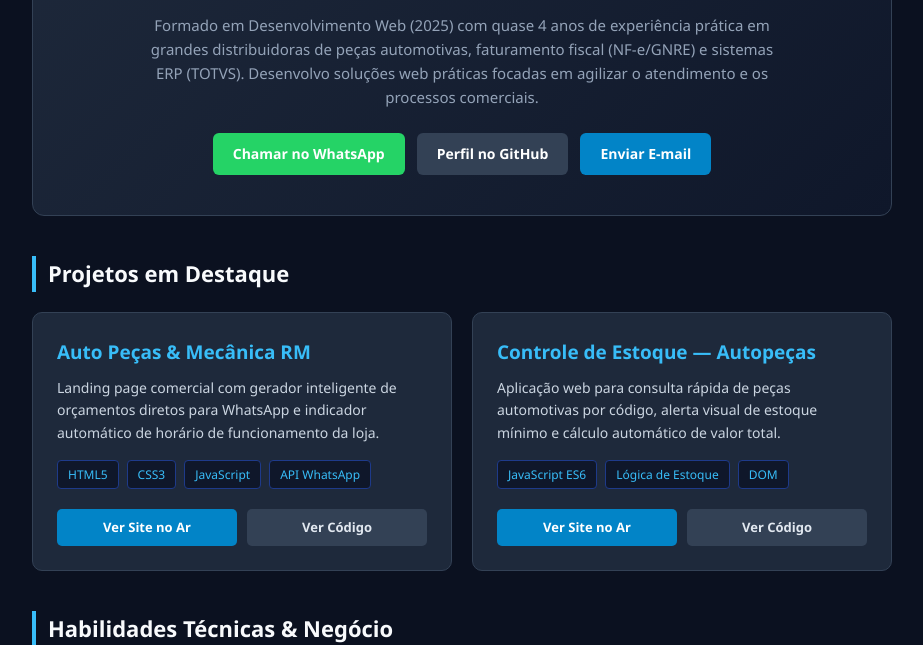
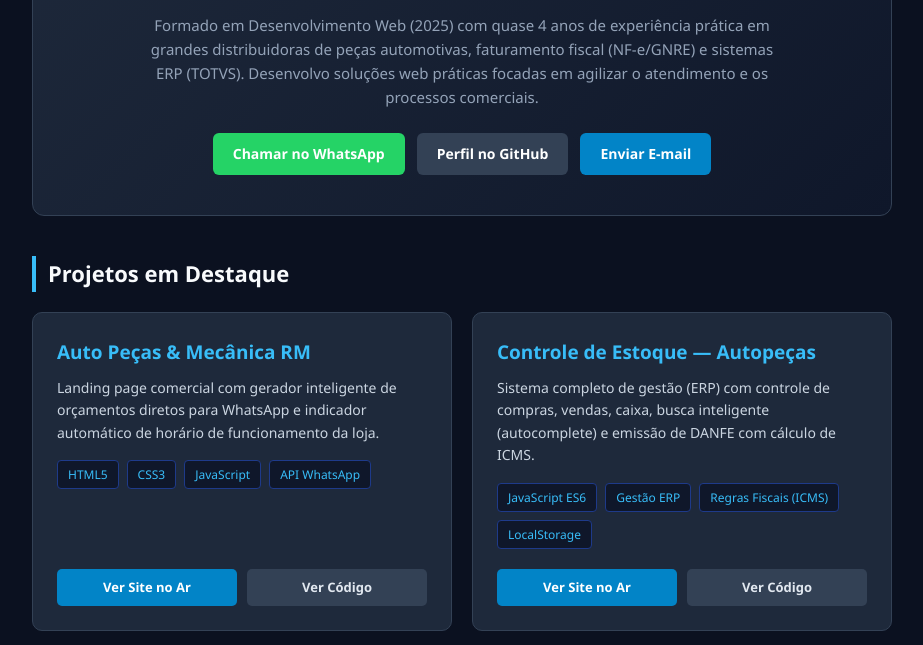
Before and after one commit to ricardomonteirodev/ricardomonteirodev.github.io, a plain HTML site: page index.html in a window 1280 px wide. Shown: the part 172-817 px from the top of the page, without its empty margins (178-1101 px from the left). Drawn offline with Linux system fonts and the light colour scheme.

Commit message:
atualizar

```diff
--- a/index.html
+++ b/index.html
@@ -237,11 +237,12 @@
       <div class="card-projeto">
         <div>
           <h3>Controle de Estoque — Autopeças</h3>
-          <p>Aplicação web para consulta rápida de peças automotivas por código, alerta visual de estoque mínimo e cálculo automático de valor total.</p>
+          <p>Sistema completo de gestão (ERP) com controle de compras, vendas, caixa, busca inteligente (autocomplete) e emissão de DANFE com cálculo de ICMS.</p>
           <div class="tags">
             <span class="tag">JavaScript ES6</span>
-            <span class="tag">Lógica de Estoque</span>
-            <span class="tag">DOM</span>
+            <span class="tag">Gestão ERP</span>
+            <span class="tag">Regras Fiscais (ICMS)</span>
+            <span class="tag">LocalStorage</span>
           </div>
         </div>
         <div class="links-projeto">
```
